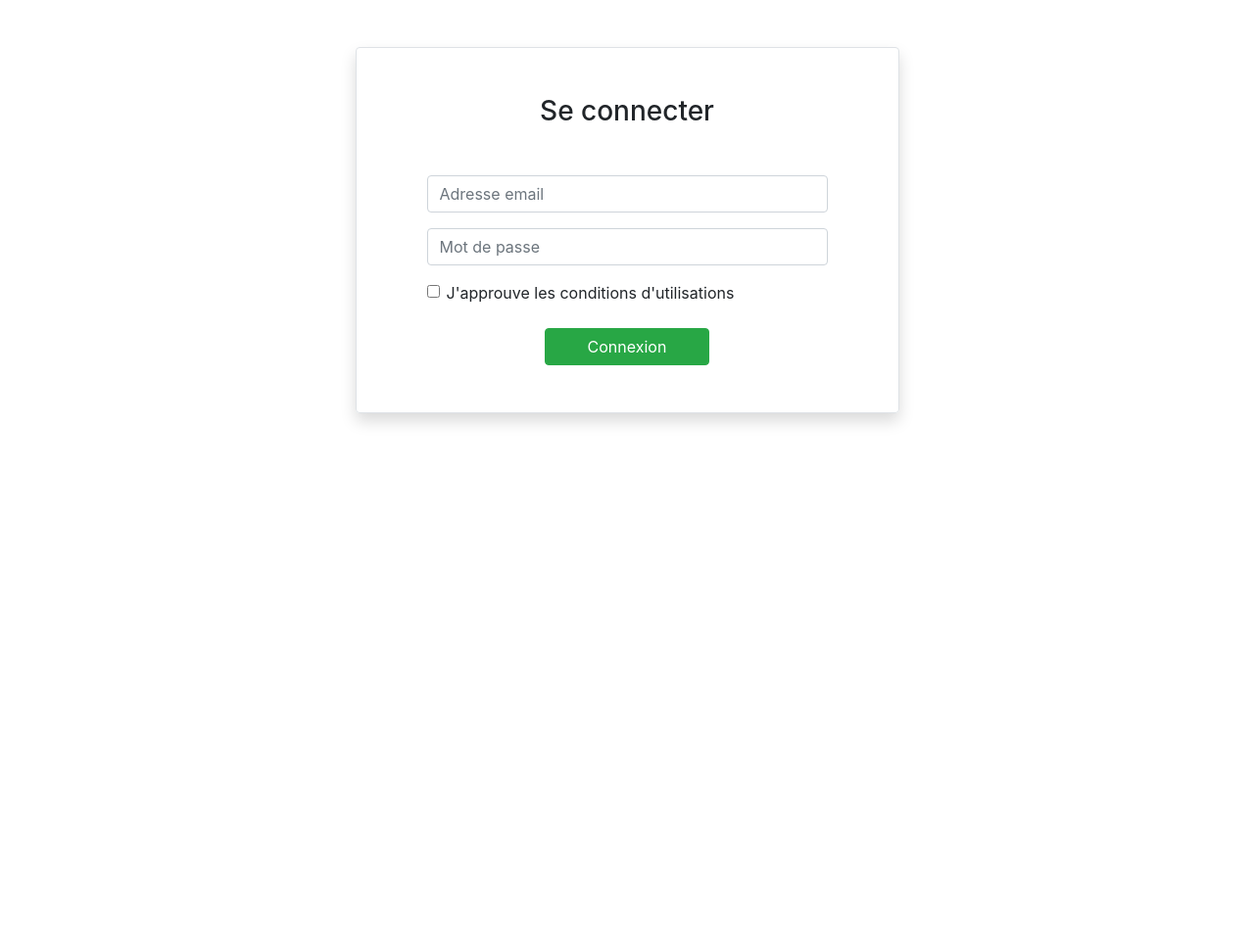
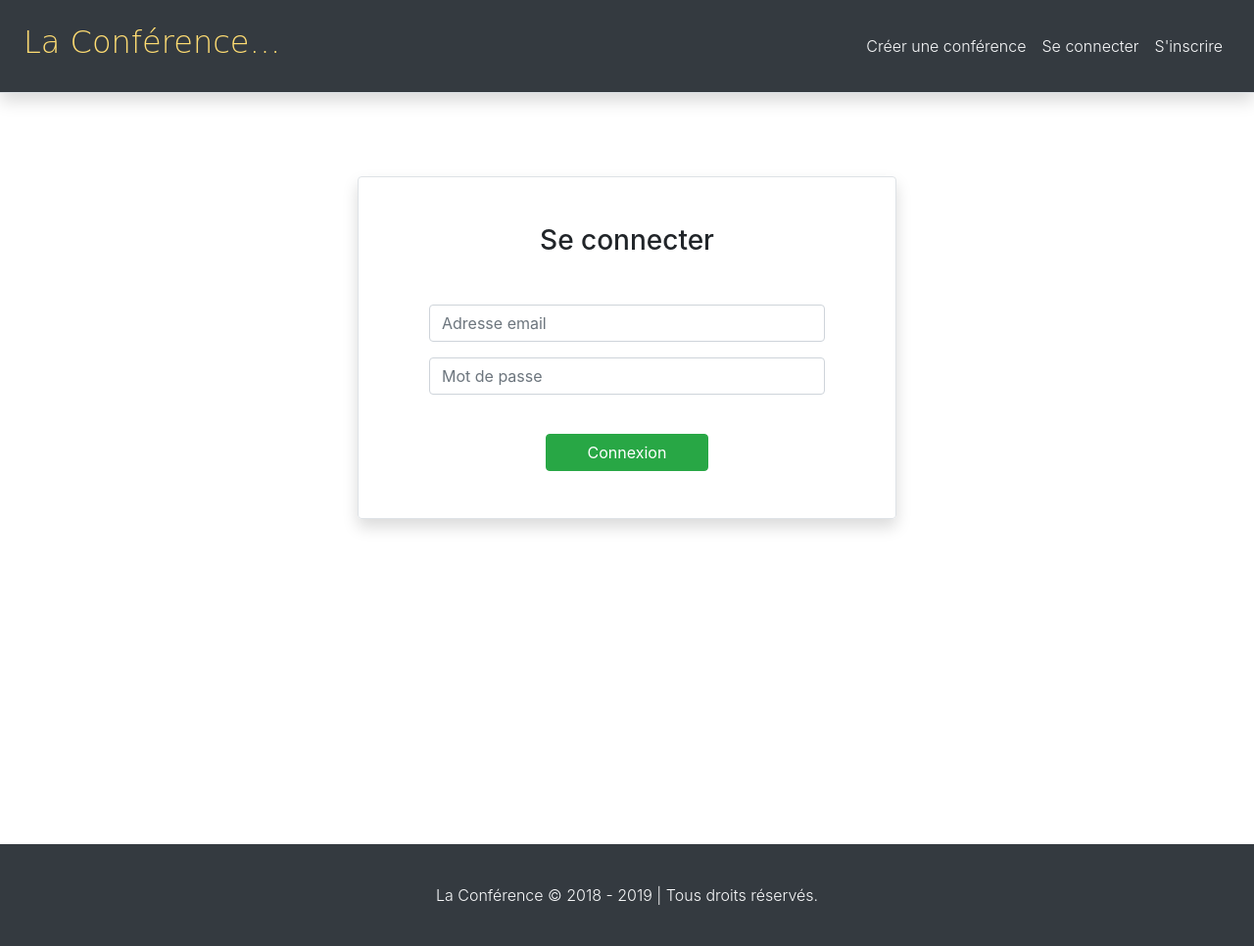
Before and after one commit to eudzb/conf-project, a PHP site: page /page-connexion.php in a window 1280 px wide. Shown: the whole page at 98% size. Before the commit the page ends 433 px from the top, so only its background shows below. Run offline with PHP 8.4, Linux system fonts and the light colour scheme.

Commit message:
clean up

```diff
--- a/css/style.css
+++ b/css/style.css
@@ -1,6 +1,23 @@
+html, body {
+  height: 100%;
+  margin: 0;
+}
+.content {
+  padding: 20px;
+  min-height: 100%;
+  margin: 0 auto -50px;
+}
+.footer,
+.push {
+  height: 50px;
+}
+
+
+
 .title-style {
   font-family: 'Aguafina Script', cursive;
-  color: #fedc72;
+  color: #fedc72!important;
+  text-decoration: none!important;
 }
 
 .up-space {
--- /dev/null
+++ b/src/footer.php
@@ -0,0 +1,7 @@
+<footer class="footer">
+  <div class="bg-dark pt-4 pb-4">
+    <p class="mt-3 mb-3 text-center font-weight-light text-light">
+      La Conférence © 2018 - 2019 | Tous droits réservés.
+    </p>
+  </div>
+</footer>
--- /dev/null
+++ b/src/menu.php
@@ -0,0 +1,35 @@
+<nav class="navbar navbar-expand border-bottom p-4 fixed-top bg-dark shadow">
+  <h2>
+    <a href="./index.php" class="font-weight-light title-style">La Conférence…</a>
+  </h2>
+  <!-- <button
+  class="navbar-toggler"
+  type="button"
+  data-toggle="collapse"
+  data-target="#navbarSupportedContent"
+  aria-controls="navbarSupportedContent"
+  aria-expanded="false"
+  aria-label="Toggle navigation">
+    <span class="navbar-toggler-icon"></span>
+  </button> -->
+  <ul class="navbar-nav ml-auto">
+    <li class="nav-item">
+      <a
+      class="nav-link text-light font-weight-light pointer"
+      href="./creation-conf.php"
+      >Créer une conférence<a/>
+    </li>
+    <li class="nav-item">
+      <a
+      class="nav-link text-light font-weight-light pointer"
+      href="./page-connexion.php"
+      >Se connecter<a/>
+    </li>
+    <li class="nav-item">
+      <a
+      class="nav-link text-light font-weight-light pointer"
+      href="./page-inscription.php"
+      >S'inscrire<a/>
+    </li>
+  </ul>
+</nav>
--- a/src/page-connexion.php
+++ b/src/page-connexion.php
@@ -8,7 +8,9 @@
     <link rel="stylesheet" href="../css/style.css">
   </head>
   <body>
-    <div class="container mt-5">
+    <?php include './menu.php'; ?>
+
+    <div class="container up-space content">
       <div class="col-md-6 offset-md-3 mt-5 border rounded shadow pl-4 pr-4">
         <h3 class="text-center mt-5">Se connecter</h3>
         <form>
@@ -26,10 +28,6 @@
             placeholder="Mot de passe"
             autocomplete="off">
           </div>
-          <div class="form-check ml-5 mr-5">
-            <input type="checkbox" class="form-check-input" id="condition">
-            <label class="form-check-label" for="condition">J'approuve les conditions d'utilisations</label>
-          </div>
             <button
             type="submit"
             class="btn btn-success mt-4 mb-5 col-md-4 offset-md-4">Connexion</button>
@@ -37,4 +35,5 @@
       </div>
     </div>
   </body>
+  <?php include './footer.php'; ?>
 </html>
--- a/src/page-inscription.php
+++ b/src/page-inscription.php
@@ -8,7 +8,10 @@
     <link rel="stylesheet" href="../css/style.css">
   </head>
   <body>
-    <div class="container mt-5">
+    <?php include './menu.php'; ?>
+
+
+    <div class="container up-space content">
       <div class="col-md-6 offset-md-3 mt-5 border rounded shadow pl-4 pr-4">
         <h3 class="text-center mt-5">S'inscrire</h3>
         <form autocomplete="off">
@@ -64,4 +67,5 @@
       </div>
     </div>
   </body>
+  <?php include './footer.php'; ?>
 </html>
```
Also changed, not shown: src/creation-conf.php (+5 -2 lines), src/index.php (+6 -25 lines), src/page-conf.php (+17 -1 lines).
